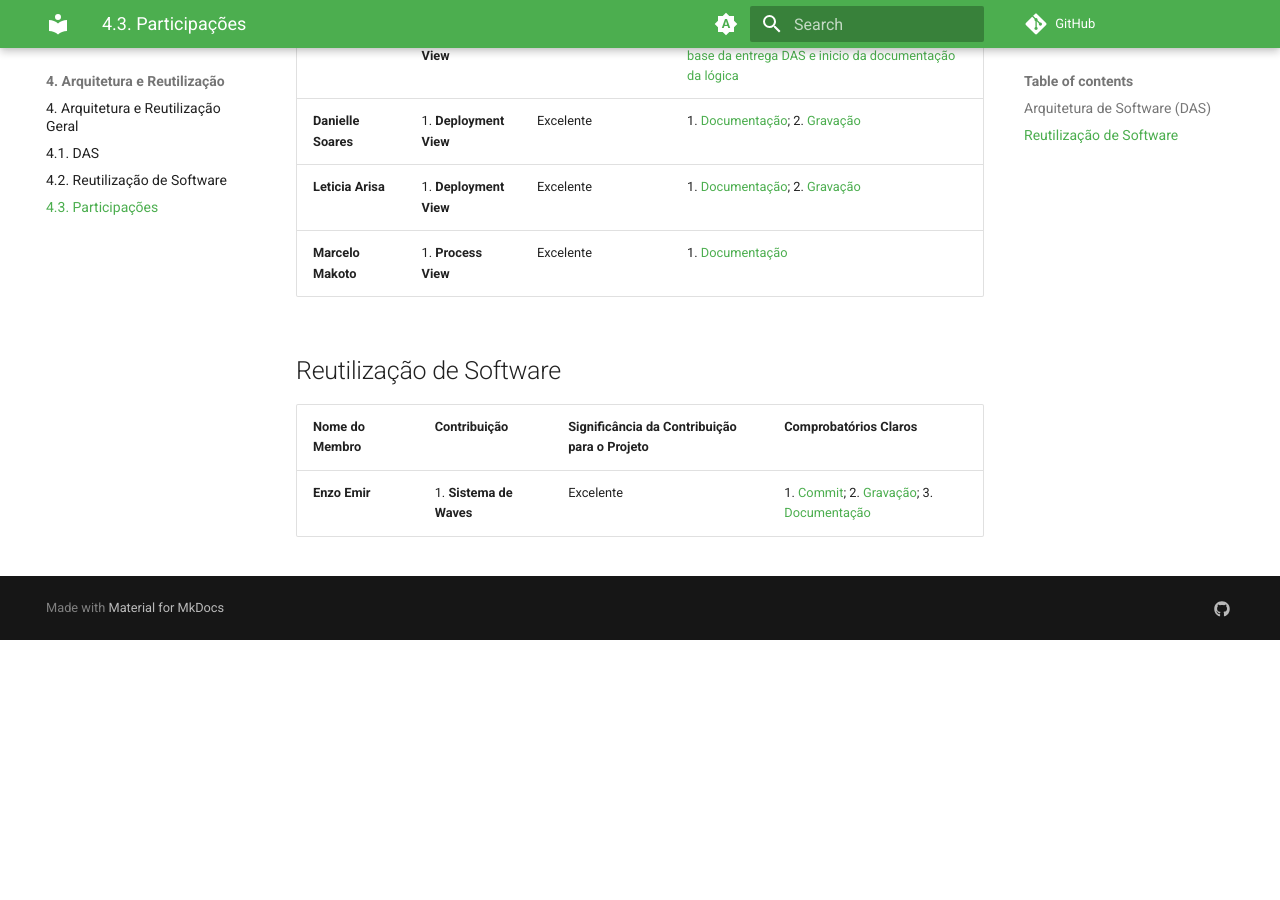
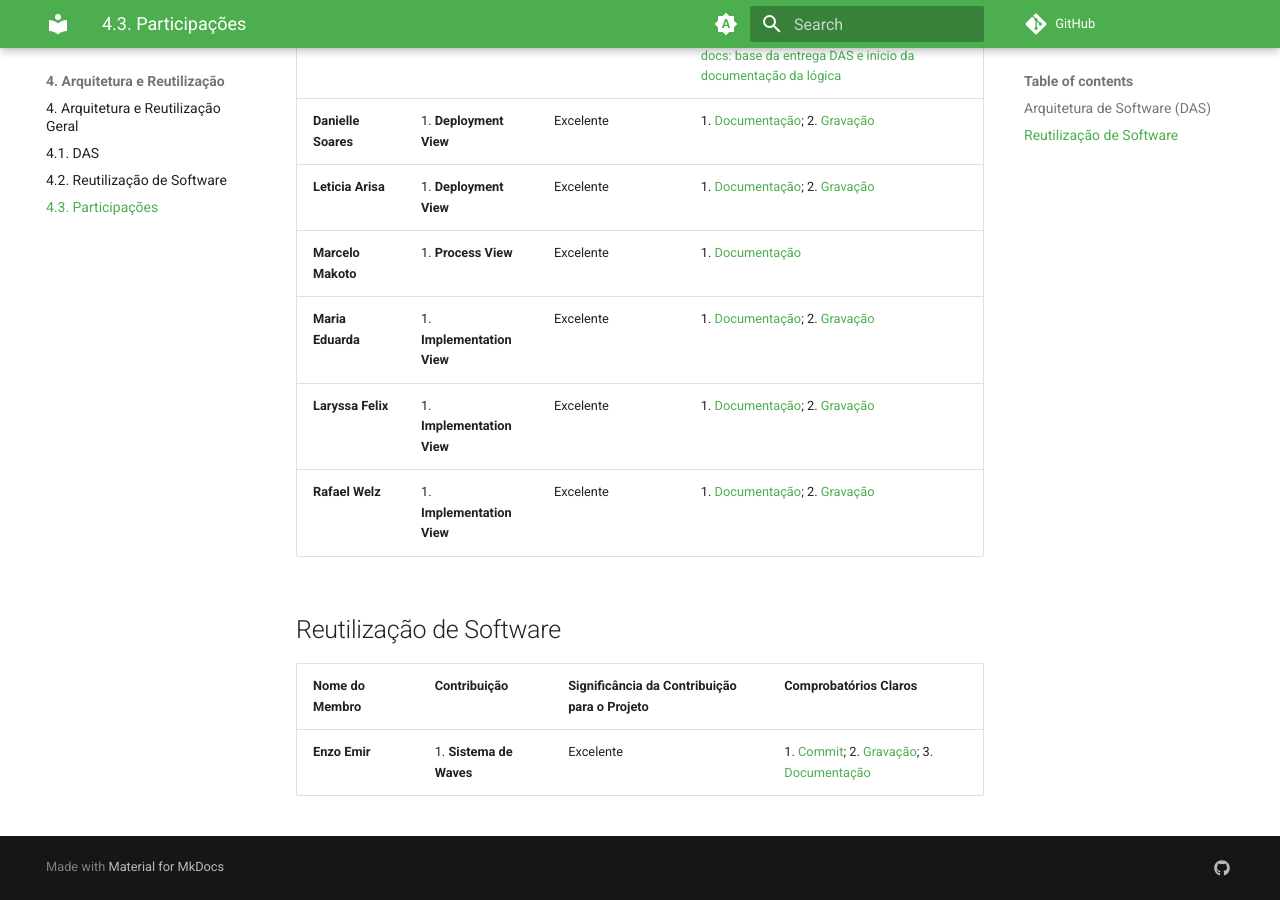
Before and after one commit to UnBArqDsw2025-2-Turma01/2025.2-T01-G1_JogoDigital_Entrega_04, an MkDocs documentation site: the page built from docs/ArquiteturaReutilizacao/4.3.Participacoes.md, in a window 1280 px wide and 900 px high, scrolled down 567 px. Built offline with MkDocs 1.6.1 and Material for MkDocs 9.7.7, drawn with Linux system fonts in a browser that asks for light colours; before the commit the page ends 1207 px from its top, so only the background shows below that.

Commit message:
update: Contribuiçoes na tabela de participantes

```diff
--- a/docs/ArquiteturaReutilizacao/4.3.Participacoes.md
+++ b/docs/ArquiteturaReutilizacao/4.3.Participacoes.md
@@ -11,6 +11,9 @@ Breve relato sobre as participações/contribuições de cada membro à entrega.
 | **Danielle Soares**       | 1. **Deployment View**   | Excelente  |  1. [Documentação](https://github.com/UnBArqDsw2025-2-Turma01/2025.2-T01-G1_JogoDigital_Entrega_04/commit/68a2768d134b97e5a43e83019601817f90b3fbfe); 2. [Gravação](https://www.youtube.com/watch?v=bx9YL1UkHjs)  |
 | **Leticia Arisa**       | 1. **Deployment View**   | Excelente  |  1. [Documentação](https://github.com/UnBArqDsw2025-2-Turma01/2025.2-T01-G1_JogoDigital_Entrega_04/commit/68a2768d134b97e5a43e83019601817f90b3fbfe); 2. [Gravação](https://www.youtube.com/watch?v=bx9YL1UkHjs)  |
 **Marcelo Makoto**       | 1. **Process View**   | Excelente  |  1. [Documentação](https://github.com/UnBArqDsw2025-2-Turma01/2025.2-T01-G1_JogoDigital_Entrega_04/commit/2383a4be700e4a01507e576e7b12f658ae69ad54)  |
+| **Maria Eduarda**       | 1. **Implementation View**   | Excelente  |  1. [Documentação](https://github.com/UnBArqDsw2025-2-Turma01/2025.2-T01-G1_JogoDigital_Entrega_04/commit/40b2ac4b60a198151116bbfd50f8dd57b19c2aa8); 2. [Gravação](https://www.youtube.com/watch?v=NZMNWxAlXKk)  |
+| **Laryssa Felix**       | 1. **Implementation View**   | Excelente  |  1. [Documentação](https://github.com/UnBArqDsw2025-2-Turma01/2025.2-T01-G1_JogoDigital_Entrega_04/commit/40b2ac4b60a198151116bbfd50f8dd57b19c2aa8); 2. [Gravação](https://www.youtube.com/watch?v=NZMNWxAlXKk)  |
+| **Rafael Welz**       | 1. **Implementation View**   | Excelente  |  1. [Documentação](https://github.com/UnBArqDsw2025-2-Turma01/2025.2-T01-G1_JogoDigital_Entrega_04/commit/40b2ac4b60a198151116bbfd50f8dd57b19c2aa8); 2. [Gravação](https://www.youtube.com/watch?v=NZMNWxAlXKk)  |
 
 
 ## Reutilização de Software
```
